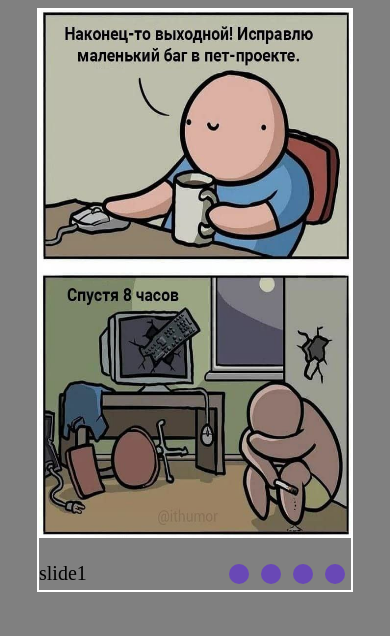
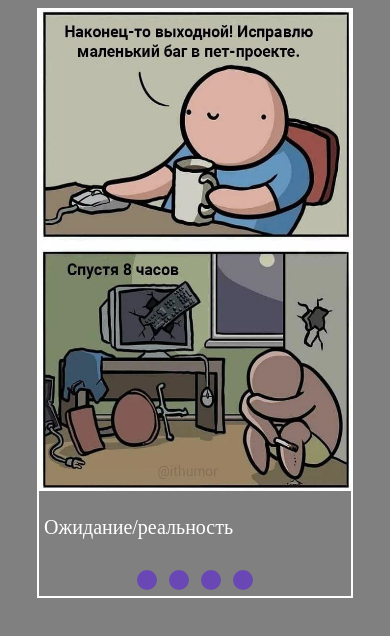
Before and after one commit to Evgen-pro/cssMemeSlider, a plain HTML site: page cssMemeSlider/index.html in a window 390 px wide. Drawn offline with Linux system fonts and the light colour scheme.

Commit message:
feat: add responsive version (Sun, Sep 17, 2023 06:05:49 PM)

```diff
--- a/cssMemeSlider/index.html
+++ b/cssMemeSlider/index.html
@@ -17,28 +17,28 @@
         <div class="slide s1">
           <img src="./img/1.jpg" alt="Slide 1" />
           <div class="content">
-            <p class="content__text">slide1</p>
+            <p class="content__text">Ожидание/реальность</p>
           </div>
         </div>
 
         <div class="slide">
           <img src="./img/2.jpg" alt="Slide 2" />
           <div class="content">
-            <p class="content__text">slide2</p>
+            <p class="content__text">Доступно обьяснил)</p>
           </div>
         </div>
 
         <div class="slide">
           <img src="./img/3.jpg" alt="Slide 3" />
           <div class="content">
-            <p class="content__text">slide3</p>
+            <p class="content__text">Правильный подход)</p>
           </div>
         </div>
 
         <div class="slide">
           <img src="./img/4.jpg" alt="Slide 4" />
           <div class="content">
-            <p class="content__text">slide4</p>
+            <p class="content__text">Начинай уже учиться!)</p>
           </div>
         </div>
       </div>
--- a/cssMemeSlider/style.css
+++ b/cssMemeSlider/style.css
@@ -32,12 +32,16 @@ body {
 	right: 0;
 }
 
+.content {
+    padding: 5px;
+}
+
 .content__text {
 	margin-top: 20px;
 	display: flex;
     font-size: 20px;
     font-weight: normal;
-
+    color: #fff;
 }
 
 .bar {
@@ -101,3 +105,18 @@ input[name="r"] {
 #r4:checked~.s1 {
 	margin-left: -75%;
 }
+
+@media (max-width: 500px) {
+    .navigation {
+        justify-content: center;
+    }
+
+    .slide {
+        display: flex;
+        flex-direction: column;
+    }
+
+    .content {
+        color: #fff;
+    }
+}
```
